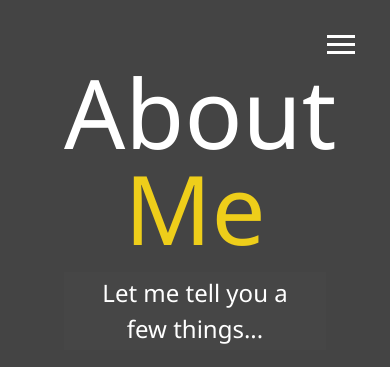
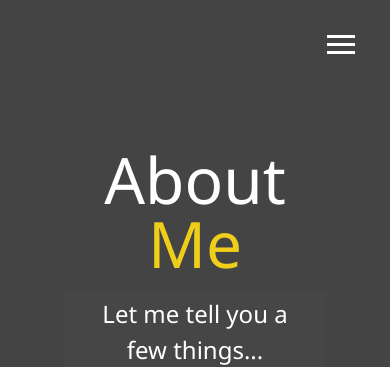
Before and after one commit to meiflin123/my_portfolio, a website: page dist/about.html in a window 390 px wide. Shown: the top 367 px of the page. Drawn offline with Linux system fonts and the light colour scheme.

Commit message:
update font size for mobile

```diff
--- a/scss/_mobile.scss
+++ b/scss/_mobile.scss
@@ -56,7 +56,14 @@
 
 // Smartphones
 @include mediaSm {
-  main#home h1 {
+  main {
+    &#home h1,
+    &#about h1 {
+      margin-top: 10vh;
+      font-size: 4rem;
+    }
+  }
+  main h1 {
     margin-top: 10vh;
     font-size: 4rem;
   }
```
Also changed, not shown: dist/css/main.css.
